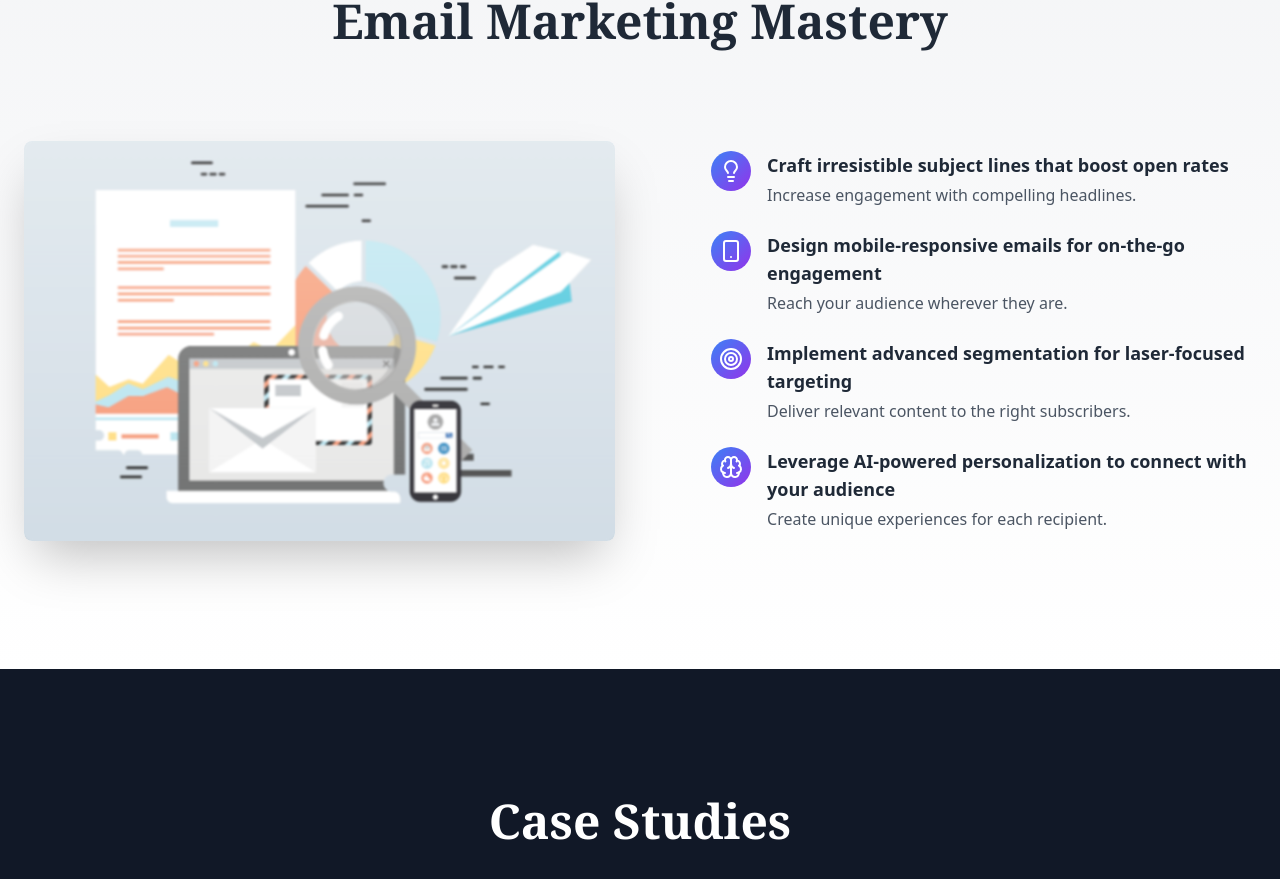
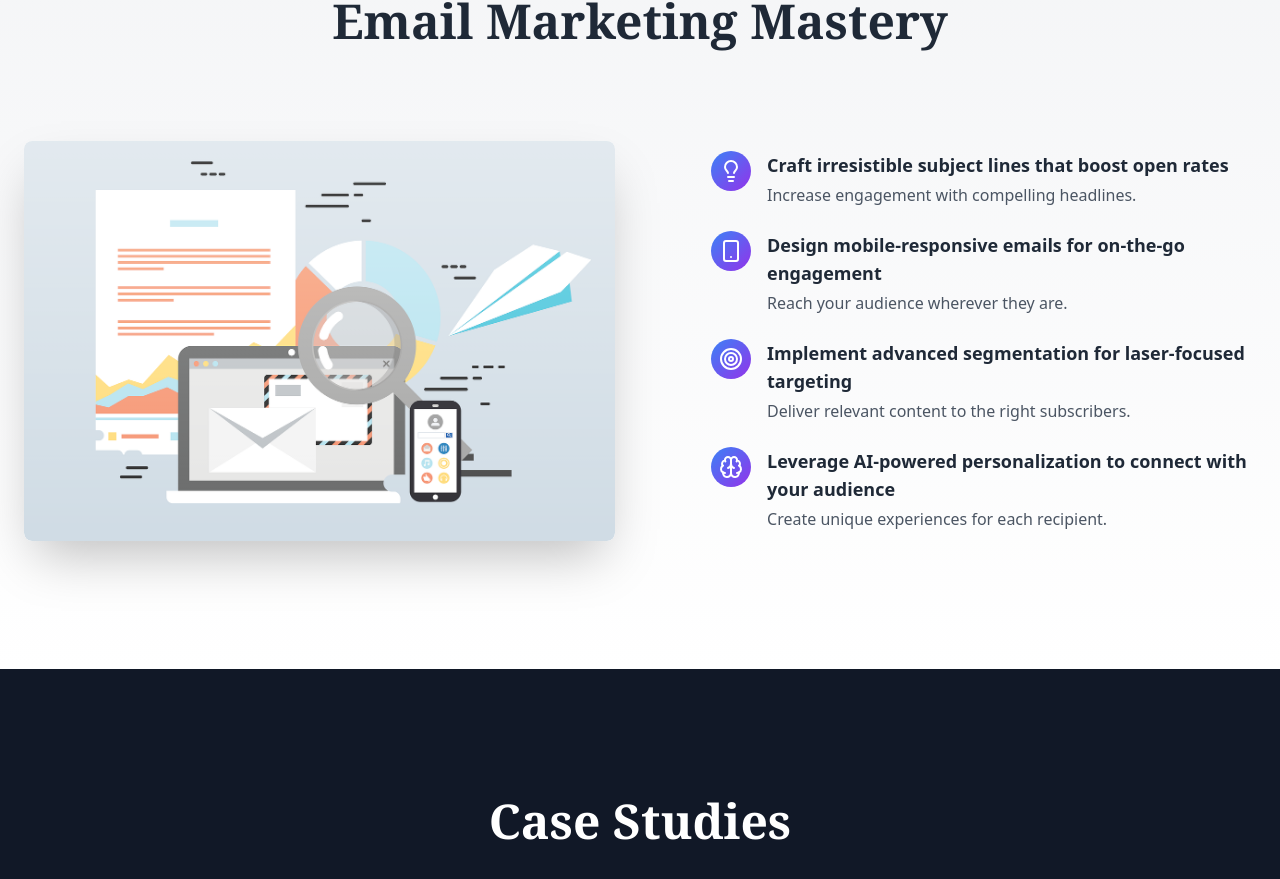
Before and after one commit to Ankurrawat-12/BlinkReach, a Next.js app: page / in a window 1280 px wide. Shown: the part 2231-3110 px from the top of the page. Built offline with nearby package versions, Linux system fonts and the light colour scheme.

Commit message:
removed filters

```diff
--- a/components/Strategies.tsx
+++ b/components/Strategies.tsx
@@ -21,7 +21,7 @@ const Strategies: React.FC<StrategiesProps> = ({ isVisible }) => {
         <div className="flex flex-col md:flex-row items-center justify-between md:space-x-12">
           <div className={`md:w-1/2 mb-8 md:mb-0 relative transition-all duration-1000 transform ${isVisible ? 'opacity-100 translate-y-0' : 'opacity-0 translate-y-10'}`}>
             <div className="relative w-full h-[400px] rounded-lg overflow-hidden shadow-2xl">
-              <div className="absolute inset-0 bg-white/5 backdrop-blur-[1px] mix-blend-overlay z-10" />
+              <div className="absolute inset-0  z-10" />
               <Image
                 src="/strategies.png?height=400&width=600"
                 alt="Email Marketing Strategies"
```
